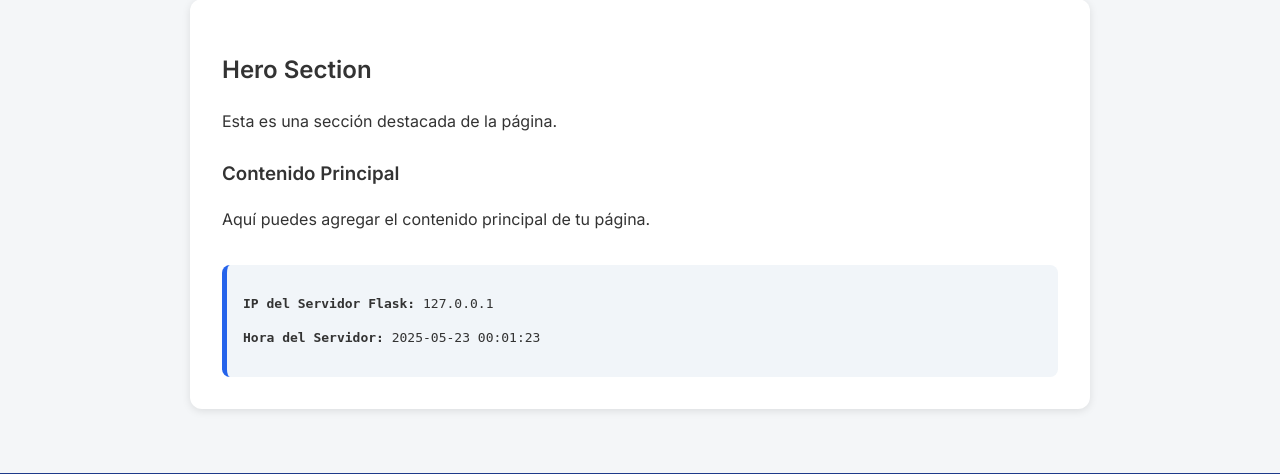
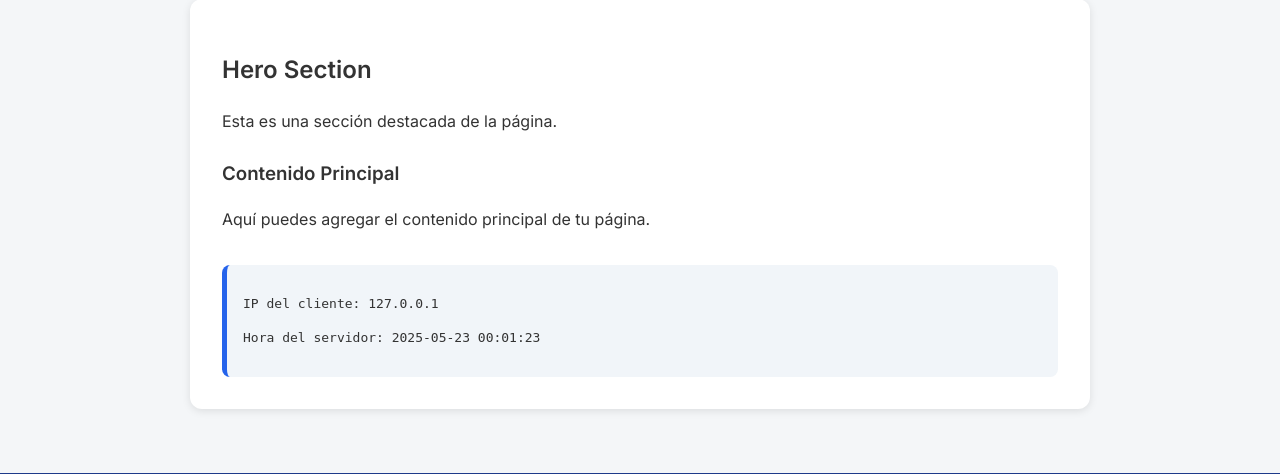
Before and after one commit to NoSoyAlonzo/paginaLinuxF, a Flask app: page / in a window 1280 px wide. Shown: the part 393-867 px from the top of the page. Run offline with Flask 3, Linux system fonts and the light colour scheme.

Commit message:
cambio ip

```diff
--- a/paginaHt/main.py
+++ b/paginaHt/main.py
@@ -1,14 +1,11 @@
-from flask import Flask, render_template
+from flask import Flask, render_template, request
 from datetime import datetime
-import socket
 
 app = Flask(__name__)
 
 @app.route("/")
 def home():
-    server_ip = socket.gethostbyname(socket.gethostname())
+    # IP del cliente, considerando si viene desde un proxy inverso
+    client_ip = request.headers.get('X-Real-IP', request.remote_addr)
     server_time = datetime.now().strftime("%Y-%m-%d %H:%M:%S")
-    return render_template("index.html", server_ip=server_ip, server_time=server_time)
-
-if __name__ == "__main__":
-    app.run(host="0.0.0.0", port=5000)
+    return render_template("index.html", client_ip=client_ip, server_time=server_time)
--- a/paginaHt/templates/index.html
+++ b/paginaHt/templates/index.html
@@ -34,8 +34,8 @@
             </div>
 
             <div class="proxy-info">
-                <p><strong>IP del Servidor Flask:</strong> {{ server_ip }}</p>
-                <p><strong>Hora del Servidor:</strong> {{ server_time }}</p>
+                <p>IP del cliente: {{ client_ip }}</p>
+                <p>Hora del servidor: {{ server_time }}</p>
             </div>
         </section>
     </main>
```
